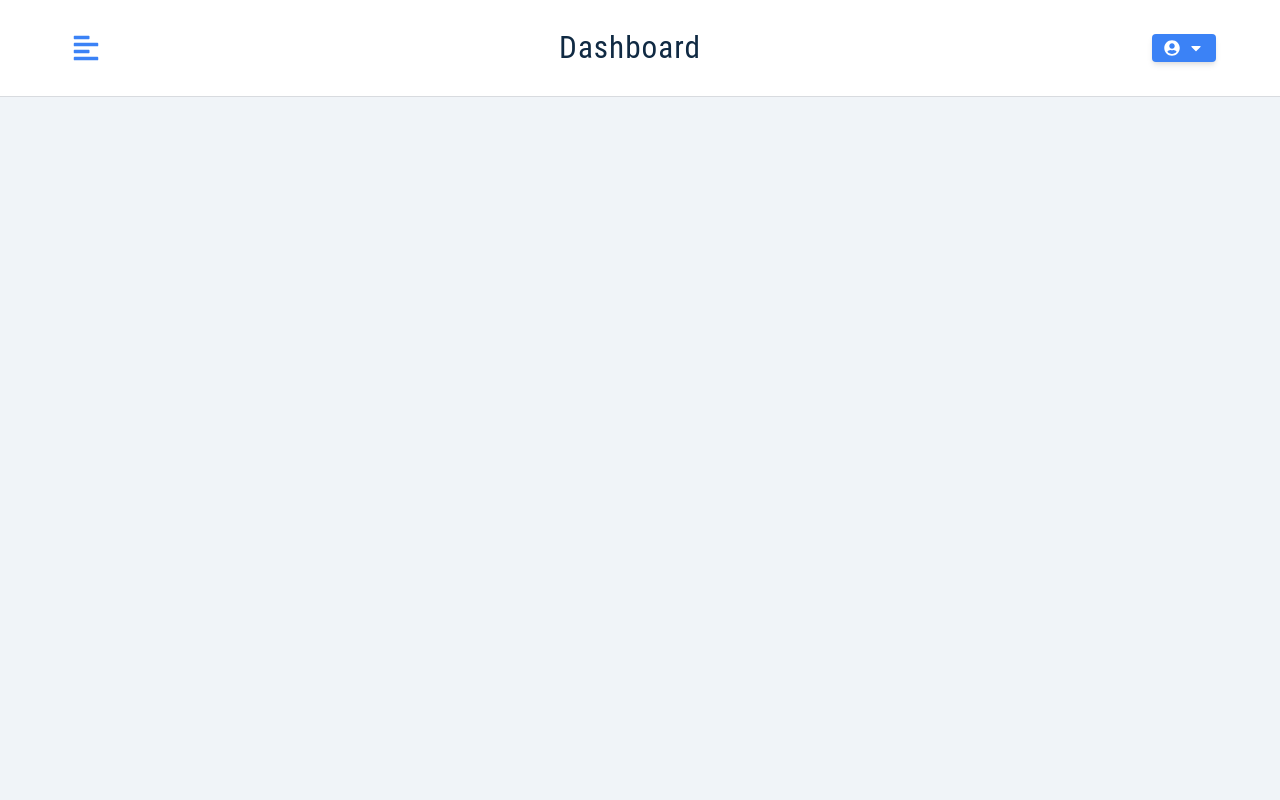
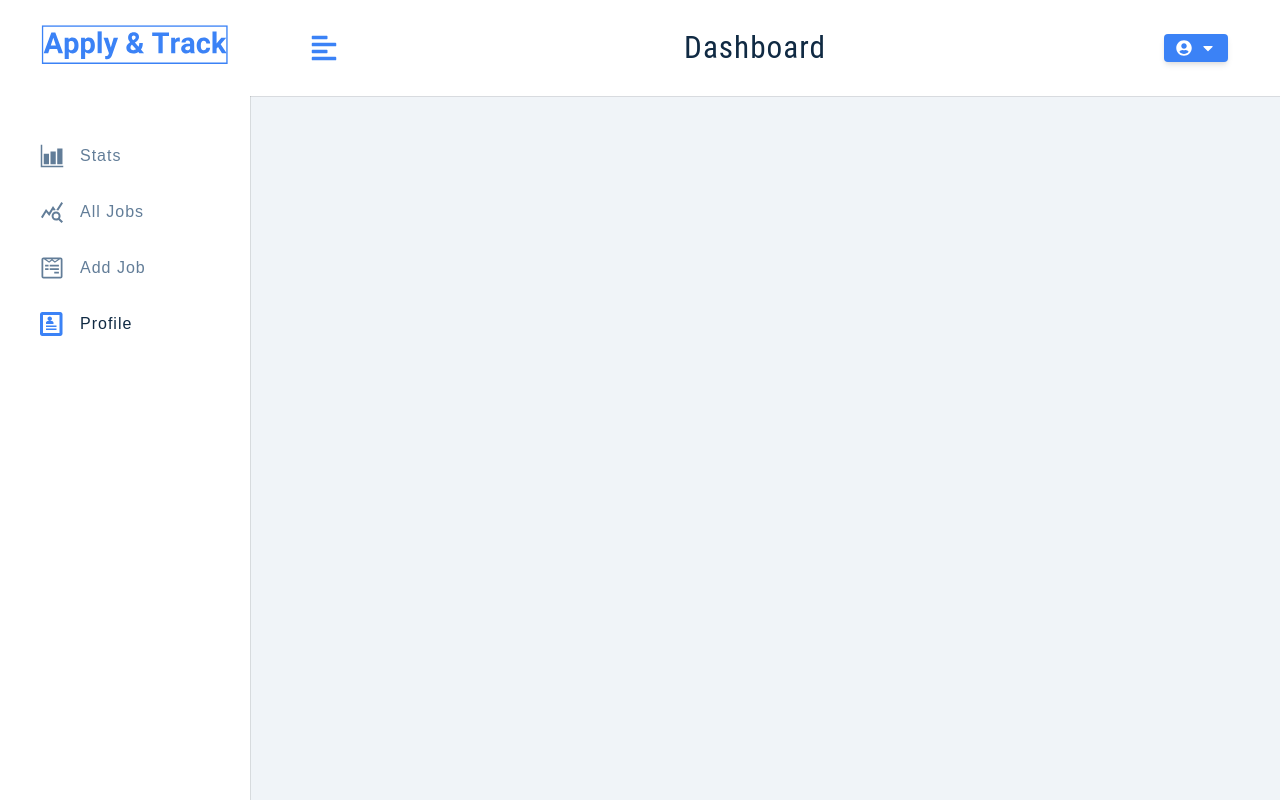
Before and after one commit to KBaruf/ApplyandTrack, a React (Create React App) app: page /profile in a window 1280 px wide. Built offline with nearby package versions, Linux system fonts and the light colour scheme.

Commit message:
build: create sidebar

```diff
--- a/src/components/BigSidebar.js
+++ b/src/components/BigSidebar.js
@@ -1,5 +1,22 @@
+import NavLinks from './NavLinks';
+import Logo from '../components/Logo';
 import Wrapper from '../assets/wrappers/BigSidebar';
+import { useSelector } from 'react-redux';
+
 const BigSidebar = () => {
-  return <Wrapper></Wrapper>;
+  const { isSidebarOpen } = useSelector((store) => store.user);
+  return (
+    <Wrapper>
+      <div className={isSidebarOpen ? 'sidebar-container ' : 'sidebar-container show-sidebar'}>
+        <div className='content'>
+          <header>
+            <Logo />
+          </header>
+          <NavLinks />
+        </div>
+      </div>
+    </Wrapper>
+  );
 };
+
 export default BigSidebar;
--- /dev/null
+++ b/src/components/NavLinks.js
@@ -0,0 +1,20 @@
+import { NavLink } from 'react-router-dom';
+import { toggleSidebar } from '../features/user/userSlice';
+import links from '../utils/Links';
+
+const NavLinks = () => {
+  return (
+    <div className='nav-links'>
+      {links.map((link) => {
+        const { text, path, id, icon } = link;
+        return (
+          <NavLink to={path} key={id} onClick={toggleSidebar} className={({ isActive }) => (isActive ? 'nav-link active' : 'nav-link')}>
+            <span className='icon'>{icon}</span>
+            {text}
+          </NavLink>
+        );
+      })}
+    </div>
+  );
+};
+export default NavLinks;
--- a/src/components/SmallSidebar.js
+++ b/src/components/SmallSidebar.js
@@ -1,5 +1,33 @@
 import Wrapper from '../assets/wrappers/SmallSidebar';
-const SmallSidebar = () => {
-  return <Wrapper></Wrapper>;
+import { FaTimes } from 'react-icons/fa';
+import Logo from './Logo';
+import { useSelector, useDispatch } from 'react-redux';
+import { toggleSidebar } from '../features/user/userSlice';
+import NavLinks from './NavLinks';
+
+export const SmallSidebar = () => {
+  const { isSidebarOpen } = useSelector((store) => store.user);
+  const dispatch = useDispatch();
+  const toggle = () => {
+    dispatch(toggleSidebar());
+  };
+  return (
+    <Wrapper>
+      <div className={isSidebarOpen ? 'sidebar-container show-sidebar' : 'sidebar-container'}>
+        <div className='content'>
+          <button className='close-btn' onClick={toggle}>
+            <FaTimes />
+          </button>
+          <header>
+            <Logo />
+          </header>
+          <div className='nav-links'>
+            <NavLinks />
+          </div>
+        </div>
+      </div>
+    </Wrapper>
+  );
 };
+
 export default SmallSidebar;
--- a/src/features/user/userSlice.js
+++ b/src/features/user/userSlice.js
@@ -37,6 +37,16 @@
 const userSlice = createSlice({
   name: 'user',
   initialState,
+  reducers: {
+    toggleSidebar: (state) => {
+      state.isSidebarOpen = !state.isSidebarOpen;
+    },
+    logoutUser: (state) => {
+      state.user = null;
+      state.isSidebarOpen = false;
+      removeUserFromLocalStorage();
+    },
+  },
   extraReducers: {
     [registerUser.fulfilled]: (state, { payload }) => {
       const { user } = payload;
@@ -65,16 +75,6 @@
       toast.error(payload);
     },
   },
-  reducers: {
-    toggleSidebar: (state) => {
-      state.isSidebarOpen = !state.isSidebarOpen;
-    },
-    logoutUser: (state) => {
-      state.user = null;
-      state.isSidebarOpen = false;
-      removeUserFromLocalStorage();
-    },
-  },
 });
 export const { logoutUser, toggleSidebar } = userSlice.actions;
 export default userSlice.reducer;
--- /dev/null
+++ b/src/utils/Links.js
@@ -0,0 +1,33 @@
+import { IoBarChartSharp } from 'react-icons/io5';
+import { MdQueryStats } from 'react-icons/md';
+import { FaWpforms } from 'react-icons/fa';
+import { ImProfile } from 'react-icons/im';
+
+const links = [
+  {
+    id: 1,
+    text: 'stats',
+    path: '/',
+    icon: <IoBarChartSharp />,
+  },
+  {
+    id: 2,
+    text: 'all jobs',
+    path: 'all-jobs',
+    icon: <MdQueryStats />,
+  },
+  {
+    id: 3,
+    text: 'add job',
+    path: 'add-job',
+    icon: <FaWpforms />,
+  },
+  {
+    id: 4,
+    text: 'profile',
+    path: 'profile',
+    icon: <ImProfile />,
+  },
+];
+
+export default links;
```
